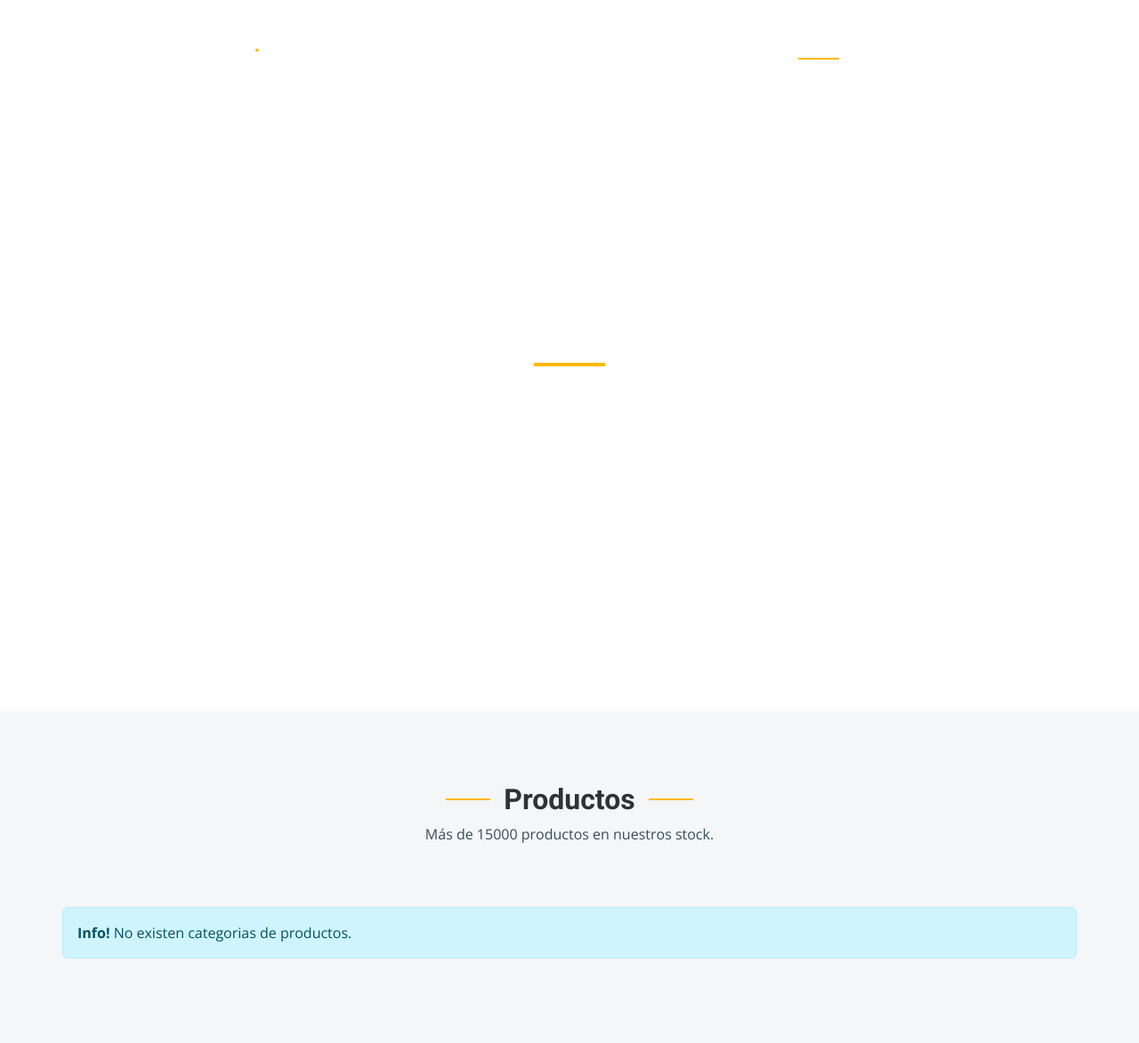
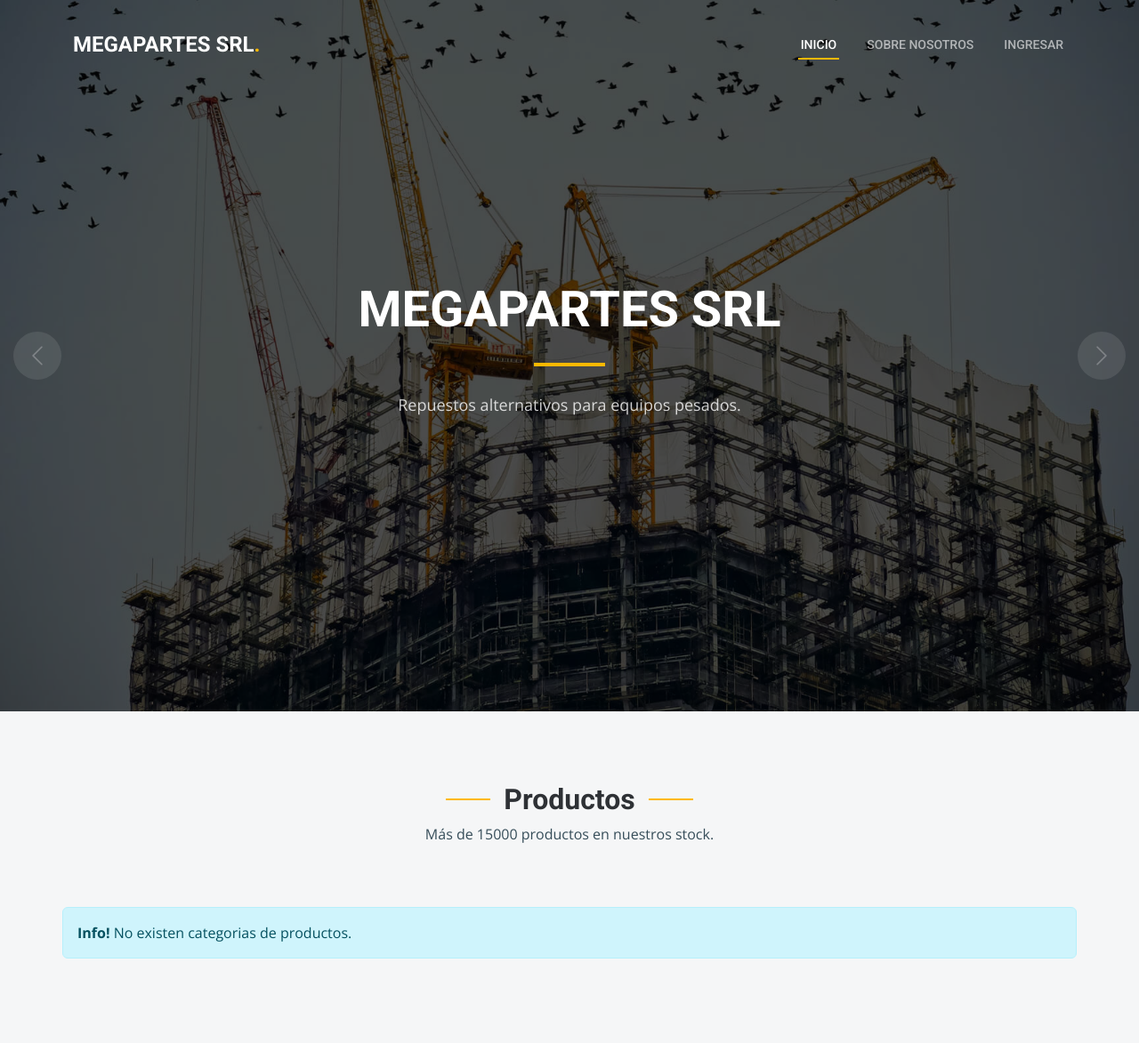
Before and after one commit to wfarelt/megapartes, a Django app: page / in a window 1280 px wide. Shown: the top 1173 px of the page at 89% size. Run offline with Django 4.2, Linux system fonts and the light colour scheme; data that the repository does not hold is empty; some libraries are stand-ins or nearby versions.

Commit message:
Commit message: Fix hero background rendering with proper active slide handling and fallback image.Commit message: Fix hero background rendering with proper active slide handling and fallback image.

```diff
--- a/page/templates/page/home.html
+++ b/page/templates/page/home.html
@@ -29,9 +29,12 @@
 
     {% if sliders %}
         {% for slider in sliders %}
-            <div class="carousel-item active" style="background-image: url({{slider.imagen.url}})">
+            <div class="carousel-item {% if forloop.first %}active{% endif %}" style="background-image: url('{{ slider.imagen.url }}');">
             </div>
         {% endfor %}
+    {% else %}
+        <div class="carousel-item active" style="background-image: url('{% static "img/hero-carousel/hero-carousel-1.jpg" %}');">
+        </div>
     {% endif %}
 
     <a class="carousel-control-prev" href="#hero-carousel" role="button" data-bs-slide="prev">
--- a/page/views.py
+++ b/page/views.py
@@ -5,7 +5,7 @@ from .models import Sliders, Categoria, Servicio, Marca, Sucursal, \
 # Create your views here.
 
 def home(request):
-    sliders = Sliders.objects.all()
+    sliders = Sliders.objects.filter(estado=True)
     categories = Categoria.objects.all()
     services = Servicio.objects.all()
     marcas = Marca.objects.all()
```
